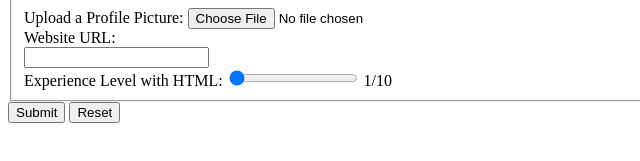
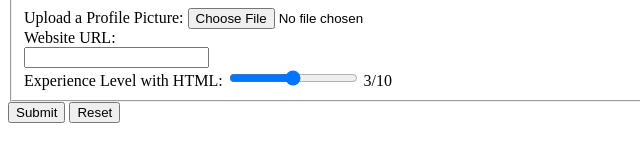
Before and after one commit to TrandafilTatiana/Tekwill_FE_gr14, a plain HTML site: page Form.html in a window 1280 px wide. Shown: the part 477-638 px from the top of the page, 0-640 px from the left. Drawn offline with Linux system fonts and the light colour scheme.

Commit message:
changed range

```diff
--- a/Form.html
+++ b/Form.html
@@ -88,11 +88,17 @@
         <label for="website">Website URL:</label><br />
         <input type="url" id="website" name="website" />
         <br />
-
         <label for="experience">Experience Level with HTML:</label>
-        <input type="range" id="experience" name="experience" min="1" max="10"
-        value="1" oninput=displayValue.value=`${experience.value}/10` />
-        <output id="displayValue">1/10</output>
+        <input
+          type="range"
+          id="experience"
+          name="experience"
+          min="1/10"
+          max="10/10"
+          value="1/10"
+          oninput="displayValue.value=experience.value"
+        />
+        <output id="displayValue">3/10</output>
       </fieldset>
       <input type="submit" />
       <input type="reset" />
```
